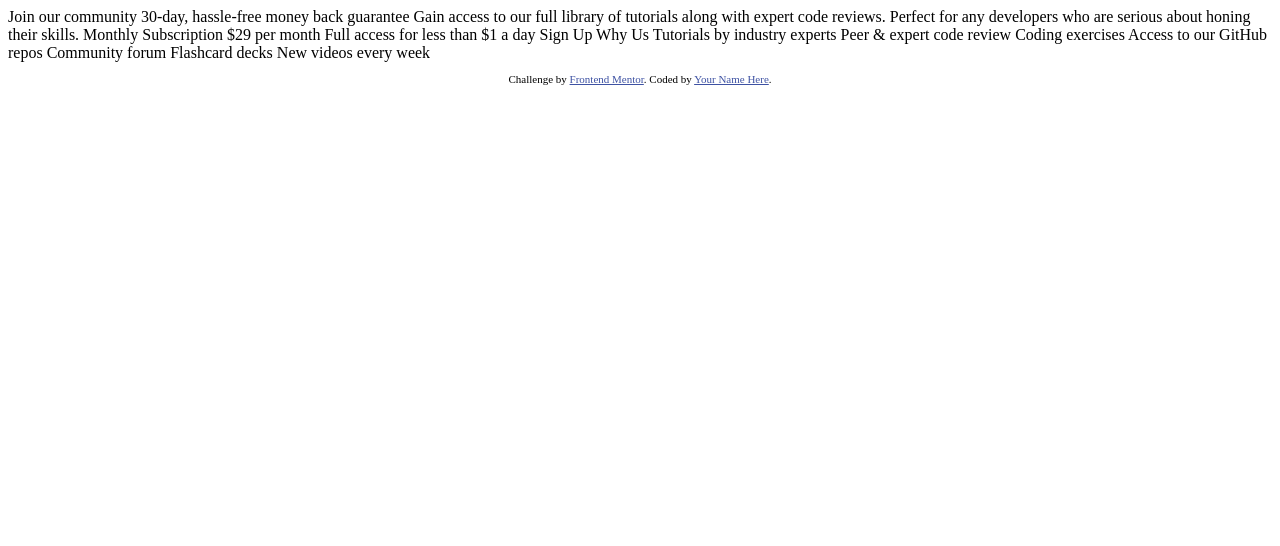
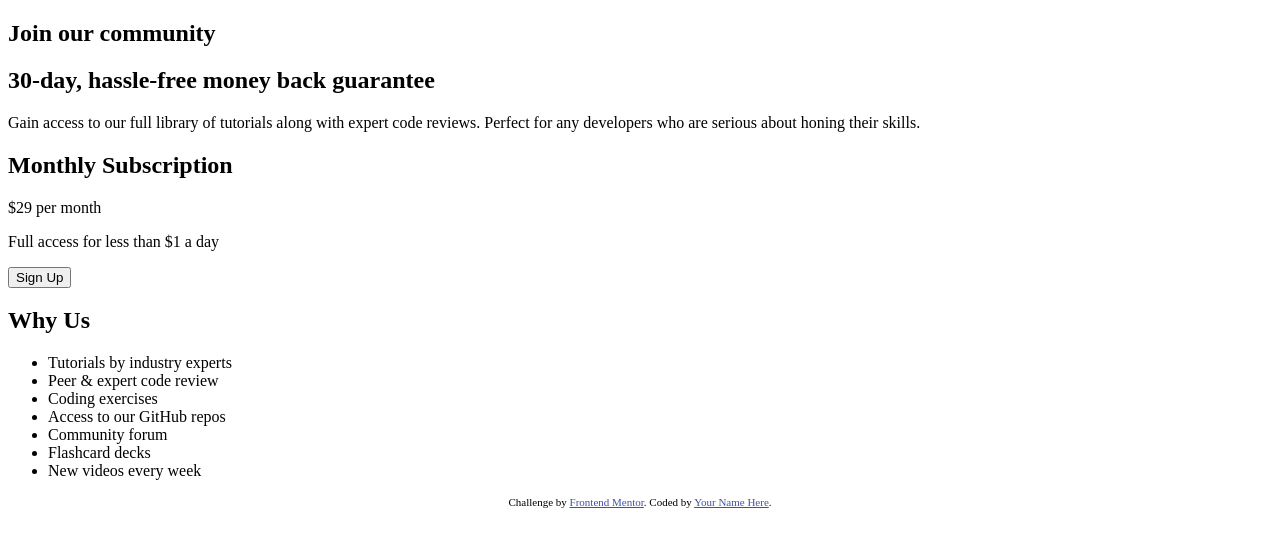
Before and after one commit to bkpecho/single-price-grid-component, a plain HTML site: page index.html in a window 1280 px wide. Drawn offline with Linux system fonts and the light colour scheme.

Commit message:
Created HTML Structure

```diff
--- a/index.html
+++ b/index.html
@@ -1,49 +1,72 @@
 <!DOCTYPE html>
 <html lang="en">
   <head>
-  <meta charset="UTF-8">
-  <meta name="viewport" content="width=device-width, initial-scale=1.0"> <!-- displays site properly based on user's device -->
+    <meta charset="UTF-8" />
+    <meta name="viewport" content="width=device-width, initial-scale=1.0" />
+    <!-- displays site properly based on user's device -->
 
-  <link rel="icon" type="image/png" sizes="32x32" href="./images/favicon-32x32.png">
+    <link
+      rel="icon"
+      type="image/png"
+      sizes="32x32"
+      href="./images/favicon-32x32.png"
+    />
 
     <title>Frontend Mentor | Single Price Grid Component</title>
 
     <!-- Feel free to remove these styles or customise in your own stylesheet 👍 -->
     <style>
-    .attribution { font-size: 11px; text-align: center; }
-    .attribution a { color: hsl(228, 45%, 44%); }
+      .attribution {
+        font-size: 11px;
+        text-align: center;
+      }
+      .attribution a {
+        color: hsl(228, 45%, 44%);
+      }
     </style>
   </head>
   <body>
-  Join our community
-
+    <main class="component">
+      <section class="community">
+        <h1 class="community__title">Join our community</h1>
+        <h2 class="community__text">
           30-day, hassle-free money back guarantee
-
-  Gain access to our full library of tutorials along with expert code reviews.
-  Perfect for any developers who are serious about honing their skills.
-
-  Monthly Subscription
-
-  &dollar;29 per month
-
+        </h2>
+        <p class="community__paragraph">
+          Gain access to our full library of tutorials along with expert code
+          reviews. Perfect for any developers who are serious about honing their
+          skills.
+        </p>
+      </section>
+      <section class="subscription">
+        <h1 class="subscription__title">Monthly Subscription</h1>
+        <div class="subscription__price">
+          <span class="subscription__twenty-nine">&dollar;29</span> per month
+        </div>
+        <p class="subscription__text">
           Full access for less than &dollar;1 a day
-
-  Sign Up
-
-  Why Us
-
-  Tutorials by industry experts
-  Peer &amp; expert code review
-  Coding exercises
-  Access to our GitHub repos
-  Community forum
-  Flashcard decks
-  New videos every week
-
+        </p>
+        <button class="subscription__button">Sign Up</button>
+      </section>
+      <section class="why-us">
+        <h1 class="why-us__title">Why Us</h1>
+        <ul class="why-us__list">
+          <li class="why-us__item">Tutorials by industry experts</li>
+          <li class="why-us__item">Peer &amp; expert code review</li>
+          <li class="why-us__item">Coding exercises</li>
+          <li class="why-us__item">Access to our GitHub repos</li>
+          <li class="why-us__item">Community forum</li>
+          <li class="why-us__item">Flashcard decks</li>
+          <li class="why-us__item">New videos every week</li>
+        </ul>
+      </section>
+    </main>
     <footer>
       <p class="attribution">
-      Challenge by <a href="https://www.frontendmentor.io?ref=challenge" target="_blank">Frontend Mentor</a>.
-      Coded by <a href="#">Your Name Here</a>.
+        Challenge by
+        <a href="https://www.frontendmentor.io?ref=challenge" target="_blank"
+          >Frontend Mentor</a
+        >. Coded by <a href="#">Your Name Here</a>.
       </p>
     </footer>
   </body>
```
Lines whose indentation alone changed are shown as unchanged.
